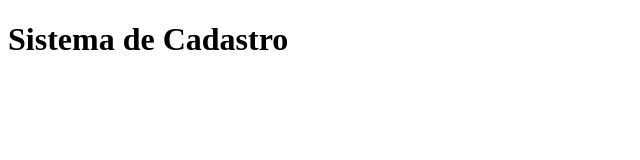
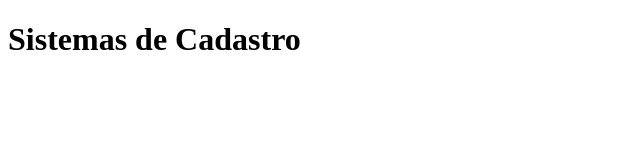
Before and after one commit to Enuntos/Alura, a plain HTML site: page Index.html in a window 1280 px wide. Shown: the whole page, without its empty margins (0-640 px from the left). Drawn offline with Linux system fonts and the light colour scheme.

Commit message:
Ajuste plural

```diff
--- a/Index.html
+++ b/Index.html
@@ -7,6 +7,6 @@
     <title>Cadastro</title>
 </head>
 <body>
-    <h1>Sistema de Cadastro</h1>
+    <h1>Sistemas de Cadastro</h1>
 </body>
 </html>
```
